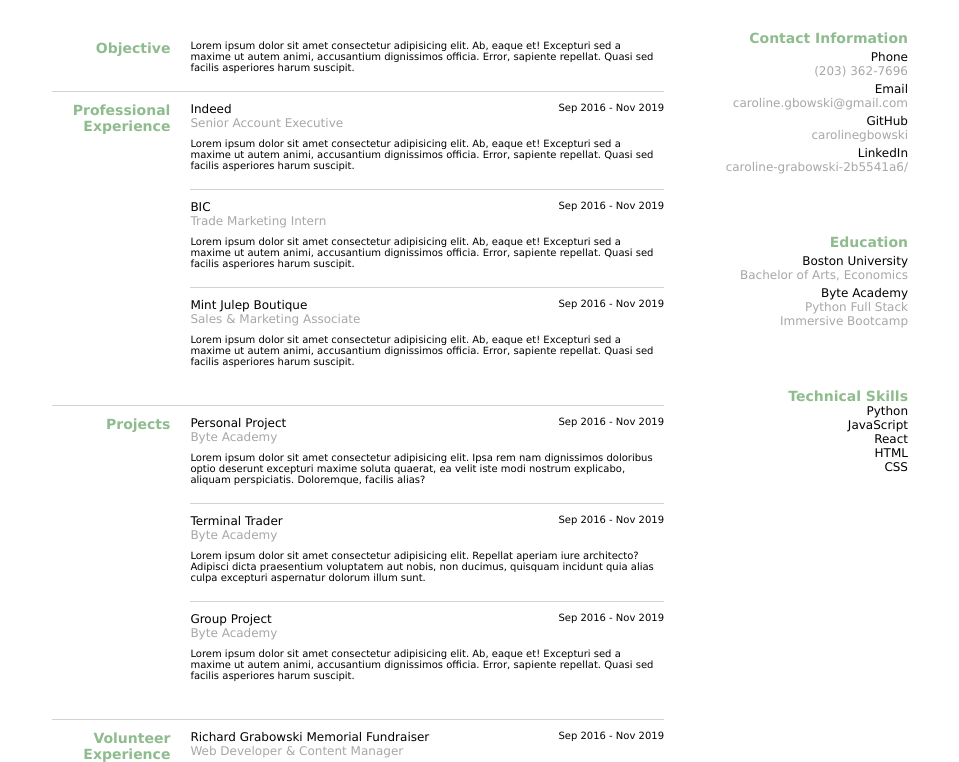
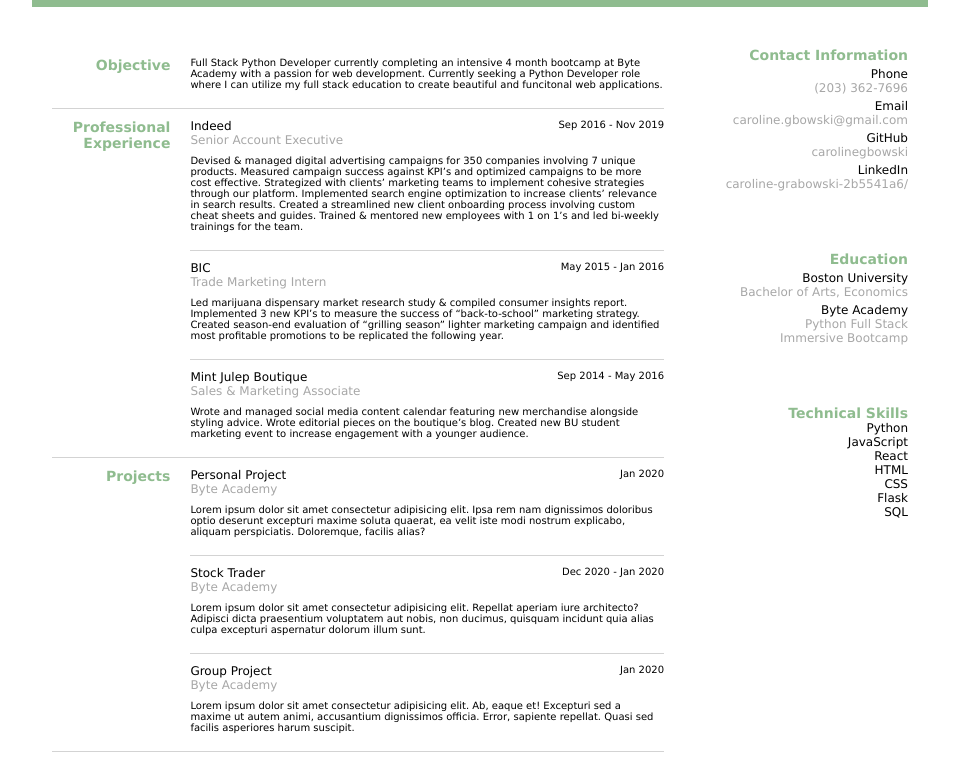
Before and after one commit to carolinegbowski/Resume, a plain HTML site: page index.html in a window 1280 px wide. Shown: the part 159-921 px from the top of the page, without its empty margins (160-1119 px from the left). Drawn offline with Linux system fonts and the light colour scheme.

Commit message:
added some actual resume content in Lorem placeholders

```diff
--- a/index.css
+++ b/index.css
@@ -41,7 +41,7 @@ label {
 .title{
     font-size: 18px;
     color: white;
-    line-height: 4px;
+    /* line-height: 4px; */
 }
 
 .contact-info {
@@ -115,7 +115,9 @@ section:last-child {
     border-bottom: 1px solid lightgrey;
 }
 .job:last-child {
-    border-bottom: none
+    border-bottom: none;
+    padding-bottom: 0px;
+    margin-bottom: 0px;
 }
 
 .job-title {
--- a/index.html
+++ b/index.html
@@ -26,7 +26,7 @@
             <div class="card">
                 <section>
                         <div class="section-title">Objective</div>
-                        <div class="job-description">Lorem ipsum dolor sit amet consectetur adipisicing elit. Ab, eaque et! Excepturi sed a maxime ut autem animi, accusantium dignissimos officia. Error, sapiente repellat. Quasi sed facilis asperiores harum suscipit.</div>
+                        <div class="job-description">Full Stack Python Developer currently completing an intensive 4 month bootcamp at Byte Academy with a passion for web development. Currently seeking a Python Developer role where I can utilize my full stack education to create beautiful and funcitonal web applications.</div>
                     </section>
                 <section>
                     <div class="section-title">Professional Experience</div>
@@ -39,7 +39,7 @@
                                 </div>
                                 <div class="dates">Sep 2016 - Nov 2019</div>
                             </div>
-                            <div class="job-description">Lorem ipsum dolor sit amet consectetur adipisicing elit. Ab, eaque et! Excepturi sed a maxime ut autem animi, accusantium dignissimos officia. Error, sapiente repellat. Quasi sed facilis asperiores harum suscipit.</div>
+                            <div class="job-description">Devised & managed digital advertising campaigns for 350 companies involving 7 unique products. Measured campaign success against KPI’s and optimized campaigns to be more cost effective. Strategized with clients’ marketing teams to implement cohesive strategies through our platform. Implemented search engine optimization to increase clients’ relevance in search results. Created a streamlined new client onboarding process involving custom cheat sheets and guides. Trained & mentored new employees with 1 on 1’s and led bi-weekly trainings for the team.</div>
                         </div>
                         <div class="job">
                             <div class="job-title-container">
@@ -47,9 +47,9 @@
                                     <div class="job-company">BIC</div>
                                     <div class="job-title">Trade Marketing Intern</div>
                                 </div>
-                                <div class="dates">Sep 2016 - Nov 2019</div>
+                                <div class="dates">May 2015 - Jan 2016</div>
                             </div>
-                            <div class="job-description">Lorem ipsum dolor sit amet consectetur adipisicing elit. Ab, eaque et! Excepturi sed a maxime ut autem animi, accusantium dignissimos officia. Error, sapiente repellat. Quasi sed facilis asperiores harum suscipit.</div>
+                            <div class="job-description">Led marijuana dispensary market research study & compiled consumer insights report. Implemented 3 new KPI’s to measure the success of “back-to-school” marketing strategy. Created season-end evaluation of “grilling season” lighter marketing campaign and identified most profitable promotions to be replicated the following year.</div>
                         </div>
                         <div class="job">
                             <div class="job-title-container">
@@ -57,9 +57,9 @@
                                     <div class="job-company">Mint Julep Boutique</div>
                                     <div class="job-title">Sales & Marketing Associate</div>
                                 </div>
-                                <div class="dates">Sep 2016 - Nov 2019</div>
+                                <div class="dates">Sep 2014 - May 2016</div>
                             </div>
-                            <div class="job-description">Lorem ipsum dolor sit amet consectetur adipisicing elit. Ab, eaque et! Excepturi sed a maxime ut autem animi, accusantium dignissimos officia. Error, sapiente repellat. Quasi sed facilis asperiores harum suscipit.</div>
+                            <div class="job-description">Wrote and managed social media content calendar featuring new merchandise alongside styling advice. Wrote editorial pieces on the boutique’s blog. Created new BU student marketing event to increase engagement with a younger audience.</div>
                         </div>
                     </div>
                 </section>
@@ -72,17 +72,17 @@
                                         <div class="job-company">Personal Project</div>
                                         <div class="job-title">Byte Academy</div>
                                     </div>
-                                    <div class="dates">Sep 2016 - Nov 2019</div>
+                                    <div class="dates">Jan 2020</div>
                                 </div>
                                 <div class="job-description">Lorem ipsum dolor sit amet consectetur adipisicing elit. Ipsa rem nam dignissimos doloribus optio deserunt excepturi maxime soluta quaerat, ea velit iste modi nostrum explicabo, aliquam perspiciatis. Doloremque, facilis alias?</div>
                             </div>
                             <div class="job">
                                 <div class="job-title-container">
                                     <div>
-                                        <div class="job-company">Terminal Trader</div>
+                                        <div class="job-company">Stock Trader</div>
                                         <div class="job-title">Byte Academy</div>
                                     </div>
-                                    <div class="dates">Sep 2016 - Nov 2019</div>
+                                    <div class="dates">Dec 2020 - Jan 2020</div>
                                 </div>
                                 <div class="job-description">Lorem ipsum dolor sit amet consectetur adipisicing elit. Repellat aperiam iure architecto? Adipisci dicta praesentium voluptatem aut nobis, non ducimus, quisquam incidunt quia alias culpa excepturi aspernatur dolorum illum sunt.</div>
                             </div>
@@ -92,7 +92,7 @@
                                         <div class="job-company">Group Project</div>
                                         <div class="job-title">Byte Academy</div>
                                     </div>
-                                    <div class="dates">Sep 2016 - Nov 2019</div>
+                                    <div class="dates">Jan 2020</div>
                                 </div>
                                 <div class="job-description">Lorem ipsum dolor sit amet consectetur adipisicing elit. Ab, eaque et! Excepturi sed a maxime ut autem animi, accusantium dignissimos officia. Error, sapiente repellat. Quasi sed facilis asperiores harum suscipit.</div>
                             </div>
@@ -107,9 +107,9 @@
                                             <div class="job-company">Richard Grabowski Memorial Fundraiser</div>
                                             <div class="job-title">Web Developer & Content Manager</div>
                                         </div>
-                                        <div class="dates">Sep 2016 - Nov 2019</div>
+                                        <div class="dates">May 2015 - Present</div>
                                     </div>
-                                    <div class="job-description">Lorem ipsum dolor sit amet consectetur adipisicing elit. Ab, eaque et! Excepturi sed a maxime ut autem animi, accusantium dignissimos officia. Error, sapiente repellat. Quasi sed facilis asperiores harum suscipit.</div>
+                                    <div class="job-description">Designed and built event website through WIX - richardgrabowskigolffundraiser.com. Managed social media content creation and planning aligned with marketing strategies to increase ticket sales, support our ad partners, and execute community management. Raised over $59,000 for The Lustgarten Foundation in support of Pancreatic Cancer Research.</div>
                                 </div>
                             </div>
                         </section>
@@ -158,6 +158,8 @@
                     <div class="skills">React</div>
                     <div class="skills">HTML</div>
                     <div class="skills">CSS</div>
+                    <div class="skills">Flask</div>
+                    <div class="skills">SQL</div>
             </div>
 
 
```
